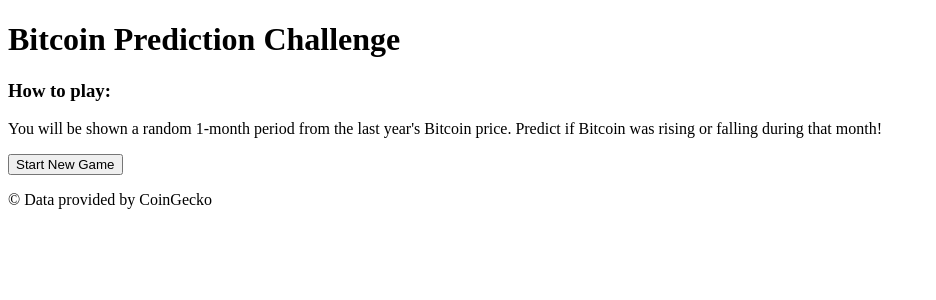
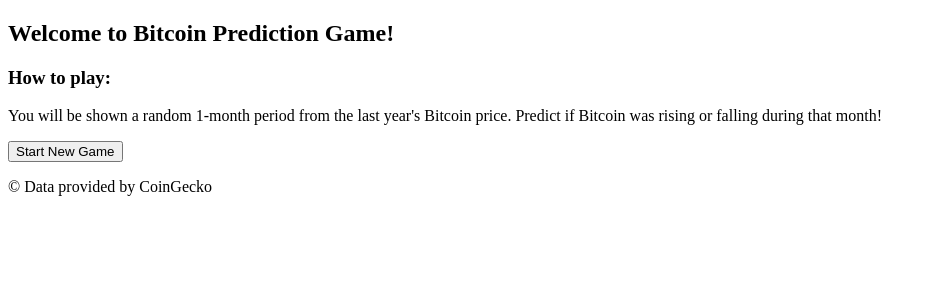
Before and after one commit to vasilisliapas/guess-the-trend, a Flask app: page / in a window 1280 px wide. Shown: the part 101-401 px from the top of the page, without its empty margins (0-936 px from the left). Run offline with Flask 3, Linux system fonts and the light colour scheme.

Commit message:
Created the basic JS logic and used Jinja templates in HTML

```diff
--- a/app.py
+++ b/app.py
@@ -1,9 +1,10 @@
 import requests
 import random
 from datetime import datetime, timedelta
-from flask import Flask,  render_template
+from flask import Flask, render_template, session
 
 app = Flask(__name__)
+app.secret_key = 'bitcoin_game_secret_key_dummy'
 
 # CoinGecko API configuration
 COINGECKO_BASE_URL = "https://api.coingecko.com/api/v3"
@@ -96,7 +97,20 @@ print(game.generate_question())
 
 @app.route('/')
 def index():
+    if 'score' not in session:
+        session['score'] = 0
+    if 'games_played' not in session:
+        session['games_played'] = 0
+
     return render_template('index.html')
+
+@app.route('/get-question')
+def get_question():
+    question_data = game.generate_question()
+
+    session['current_answer'] = question_data['correct_answer']
+
+    return question_data
 
 if __name__ == '__main__':
     app.run(debug=True)
--- a/static/js/game.js
+++ b/static/js/game.js
@@ -1,6 +1,20 @@
 
-document.getElementById('start-game').addEventListener('click', function() {this.innerText = "Game started";});
+document.addEventListener('DOMContentLoaded', function() {
+  console.log('Game loaded!');
 
-document.getElementById('start-game').addEventListener('click', function() {
-  document.getElementById('game-message').innerHTML = "<h1>Game started<h1/>";
+  const startBtn = document.getElementById('start-game');
+  const welcomeScreen = document.getElementById('welcome-screen');
+  const gameScreen = document.getElementById('game-screen');
+
+  startBtn.addEventListener('click', function() {
+    console.log('Start game clicked');
+    welcomeScreen.style.display = 'none';
+    gameScreen.style.display = 'block';
+    loadNewQuestion();
+  });
+
 });
+
+function loadNewQuestion() {
+  console.log('Loading new question...');
+};
--- /dev/null
+++ b/templates/base.html
@@ -0,0 +1,22 @@
+<!DOCTYPE html>
+
+<head>
+    <title>{% block title %}{% endblock %}</title>
+</head>
+<body>
+    <header>
+        <h1>Bitcoin Prediction Game</h1>
+        <span>Score: 0/0</span>
+        <button>Reset Score</button>
+    </header>
+
+    <main>
+        {% block content %}{% endblock %}
+    </main>
+
+    <footer>
+        <p>&copy Data provided by CoinGecko</p>
+    </footer>
+
+    <script src="{{ url_for('static', filename='js/game.js')}}"></script>
+</body>
--- a/templates/index.html
+++ b/templates/index.html
@@ -1,17 +1,10 @@
-<!DOCTYPE html>
+{% extends "base.html" %}
 
-<head>
-    <title>Bitcoin Minigame</title>
-</head>
-<body>
-    <header>
-        <h1>Bitcoin Prediction Game</h1>
-        <span>Score: 0/0</span>
-        <button>Reset Score</button>
-    </header>
+{% block title %}Bitcoin Minigame - Home{% endblock %}
 
-    <main>
-        <h1>Bitcoin Prediction Challenge</h1>
+{% block content %}
+<div id="welcome-screen">
+    <h2>Welcome to Bitcoin Prediction Game!</h1>
     <h3>How to play:</h3>
     <p id="demo">
         You will be shown a random 1-month period from the last year's
@@ -19,12 +12,19 @@
         that month!
     </p>
     <button id="start-game">Start New Game</button>
+</div>
+
+<div id="game-screen" style="display: none">
+    <!-- <div id="loading">Loading Bitcoin data...</div> -->
+    <!-- <div id="question-content" style="display: none;"> -->
+    <div id="question-content">
+        <p>Period: <span id="date-range"></span></p>
+        <h4>Was Bitcoin Rising or falling?</h4>
+        <button class="answer-btn" data-answer="rising">Rising</button>
+        <button class="answer-btn" data-answer="falling">Falling</button>
+    </div>
+</div>
+
+
 <div id="game-message"></div>
-    </main>
-
-    <footer>
-        <p>&copy Data provided by CoinGecko</p>
-    </footer>
-
-    <script src="{{ url_for('static', filename='js/game.js')}}"></script>
-</body>
+{% endblock %}
```
Lines whose indentation alone changed are shown as unchanged.
